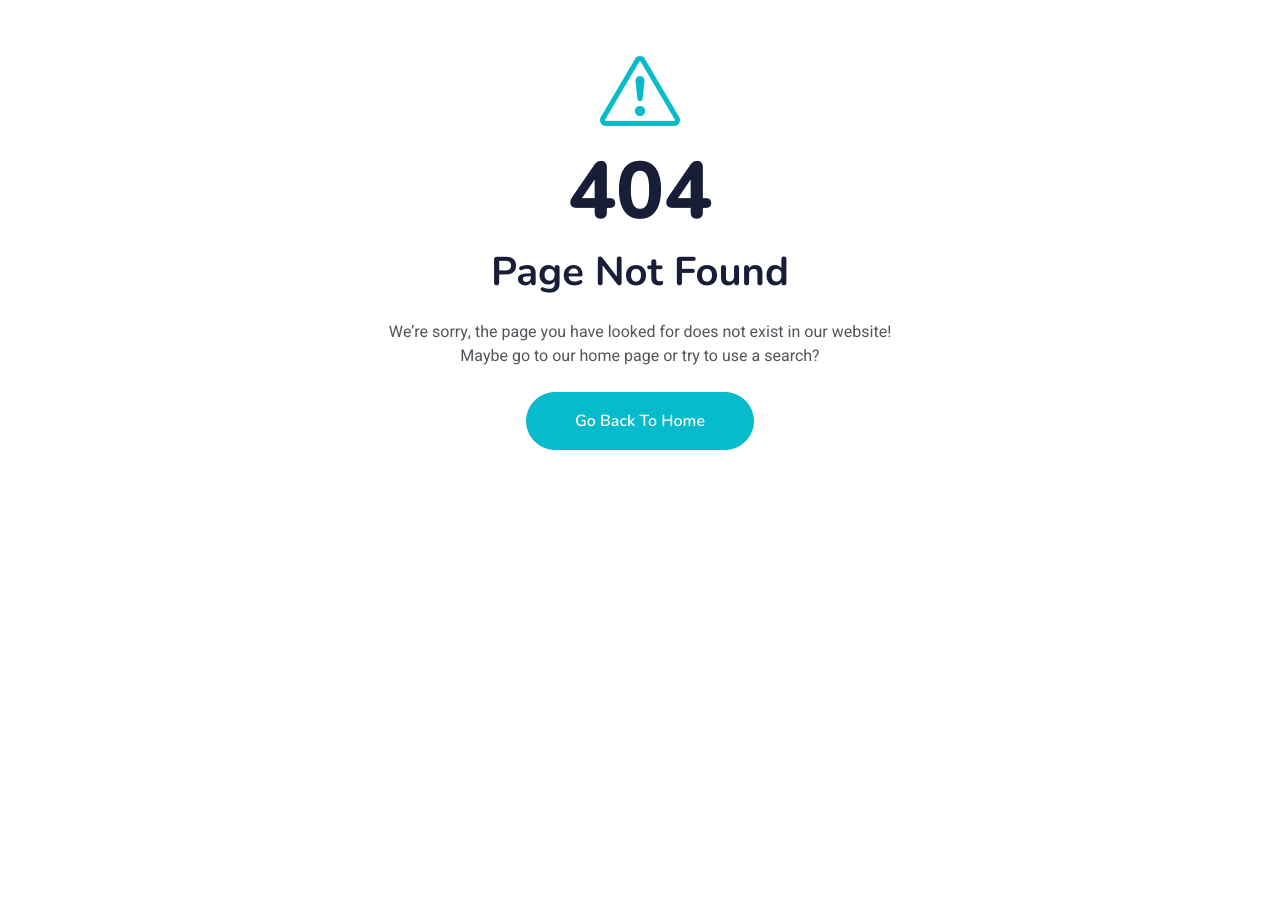
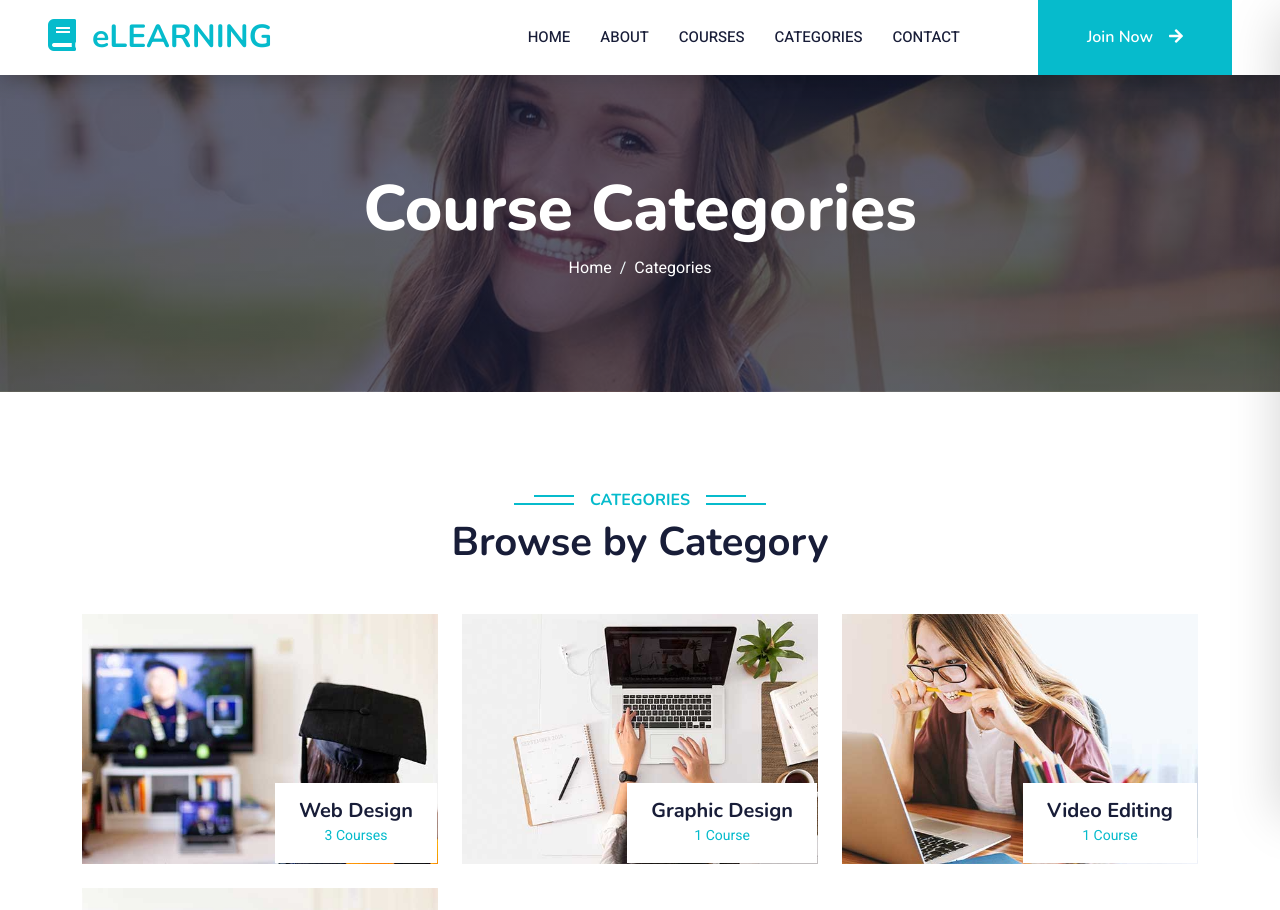
Before and after one commit to anasfalah3/LearnTech, a React (Vite) app in the folder frontend/: page /categories in a window 1280 px wide. Before the commit this address had no page. Shown: the top 910 px of the page. Before the commit the page ends 800 px from the top, so only its background shows below. Built offline with nearby package versions, Linux system fonts and the light colour scheme.

Commit message:
feat: add Categories page and update routing

```diff
--- a/frontend/src/components/common/Navbar.jsx
+++ b/frontend/src/components/common/Navbar.jsx
@@ -26,6 +26,7 @@ function Navbar() {
                     <Link to="/" className="nav-item nav-link">Home</Link>
                     <Link to="/about" className="nav-item nav-link">About</Link>
                     <Link to="/courses" className="nav-item nav-link">Courses</Link>
+                    <Link to="/categories" className="nav-item nav-link">Categories</Link>
                     <Link to="/contact" className="nav-item nav-link">Contact</Link>
                     {isAuthenticated && (
                         <>
--- a/frontend/src/data/courses.js
+++ b/frontend/src/data/courses.js
@@ -55,7 +55,7 @@ export const courses = [
             rating: 4.7,
             students: 276,
             hours: '7.3',
-            image: 'assets/img/course-4.jpg',
+            image: 'assets/img/course-1.jpg',
             description: 'Understand digital marketing channels, SEO, paid ads, email campaigns, and analytics for growing online audiences.',
             details: 'This course gives you the tools to launch campaigns, optimize traffic, and measure results across major marketing platforms.'
       },
@@ -70,7 +70,7 @@ export const courses = [
             rating: 4.9,
             students: 295,
             hours: '9.0',
-            image: 'assets/img/course-5.jpg',
+            image: 'assets/img/course-2.jpg',
             description: 'Build user-centered interfaces with wireframes, prototyping, and usability testing in this practical design course.',
             details: 'Focus on user research, interaction design, and visual consistency to create products people love to use.'
       },
@@ -85,7 +85,7 @@ export const courses = [
             rating: 4.5,
             students: 170,
             hours: '5.2',
-            image: 'assets/img/course-6.jpg',
+            image: 'assets/img/course-3.jpg',
             description: 'Take your CSS skills to the next level with grid, flexbox, animations, and responsive layouts.',
             details: 'Learn new layout approaches, custom components, and CSS best practices for modern web projects.'
       }
--- a/frontend/src/pages/public/CategoryPage.jsx
+++ b/frontend/src/pages/public/CategoryPage.jsx
@@ -0,0 +1,78 @@
+import { useMemo } from 'react'
+import { Link } from 'react-router-dom'
+import { courses as courseData } from '../../data/courses'
+
+function CategoryPage() {
+      const categories = useMemo(() => {
+            const categoryMap = courseData.reduce((acc, course) => {
+                  if (!acc[course.category]) {
+                        acc[course.category] = {
+                              name: course.category,
+                              slug: course.category.toLowerCase().replace(/\s+/g, '-'),
+                              count: 0,
+                              image: course.image // Use first course's image as category image
+                        }
+                  }
+                  acc[course.category].count++
+                  return acc
+            }, {})
+            return Object.values(categoryMap)
+      }, [])
+
+      return (
+            <>
+                  {/* Header Start */}
+                  <div className="container-fluid bg-primary py-5 mb-5 page-header">
+                        <div className="container py-5">
+                              <div className="row justify-content-center">
+                                    <div className="col-lg-10 text-center">
+                                          <h1 className="display-3 text-white animated slideInDown">Course Categories</h1>
+                                          <nav aria-label="breadcrumb">
+                                                <ol className="breadcrumb justify-content-center">
+                                                      <li className="breadcrumb-item"><Link className="text-white" to="/">Home</Link></li>
+                                                      <li className="breadcrumb-item text-white active" aria-current="page">Categories</li>
+                                                </ol>
+                                          </nav>
+                                    </div>
+                              </div>
+                        </div>
+                  </div>
+                  {/* Header End */}
+
+                  {/* Categories Start */}
+                  <div className="container-xxl py-5">
+                        <div className="container">
+                              <div className="text-center wow fadeInUp" data-wow-delay="0.1s">
+                                    <h6 className="section-title bg-white text-center text-primary px-3">Categories</h6>
+                                    <h1 className="mb-5">Browse by Category</h1>
+                              </div>
+                              <div className="row g-4">
+                                    {categories.map((category) => (
+                                          <div key={category.name} className="col-lg-4 col-md-6 wow fadeInUp" data-wow-delay="0.1s">
+                                                <Link
+                                                      to={`/courses?category=${encodeURIComponent(category.name)}`}
+                                                      className="position-relative d-block overflow-hidden"
+                                                      style={{ height: "250px" }}
+                                                >
+                                                      <img
+                                                            className="img-fluid w-100 h-100"
+                                                            src={category.image}
+                                                            alt={category.name}
+                                                            style={{ objectFit: "cover" }}
+                                                      />
+                                                      <div className="bg-white text-center position-absolute bottom-0 end-0 py-3 px-4" style={{ margin: "1px" }}>
+                                                            <h5 className="m-0">{category.name}</h5>
+                                                            <small className="text-primary">{category.count} Course{category.count !== 1 ? 's' : ''}</small>
+                                                      </div>
+                                                </Link>
+                                          </div>
+                                    ))}
+                              </div>
+                        </div>
+                  </div>
+                  {/* Categories End */}
+            </>
+      )
+}
+
+export default CategoryPage
--- a/frontend/src/pages/public/CoursesPage.jsx
+++ b/frontend/src/pages/public/CoursesPage.jsx
@@ -1,13 +1,21 @@
-import { useMemo, useState } from 'react'
-import { Link } from 'react-router-dom'
+import { useMemo, useState, useEffect } from 'react'
+import { Link, useSearchParams } from 'react-router-dom'
 import Testimonials from '../../components/common/Testimonials'
 import CourseGrid from '../../components/courses/CourseGrid'
 import CourseFilters from '../../components/courses/CourseFilters'
 import { courses as courseData } from '../../data/courses'
 
 function CoursesPage() {
+      const [searchParams] = useSearchParams()
       const [search, setSearch] = useState('')
       const [category, setCategory] = useState('all')
+
+      useEffect(() => {
+            const categoryParam = searchParams.get('category')
+            if (categoryParam) {
+                  setCategory(categoryParam)
+            }
+      }, [searchParams])
 
       const categories = useMemo(
             () => Array.from(new Set(courseData.map((course) => course.category))),
--- a/frontend/src/pages/public/HomePage.jsx
+++ b/frontend/src/pages/public/HomePage.jsx
@@ -1,4 +1,4 @@
-import React from 'react'
+import { Link } from 'react-router-dom'
 import { Swiper, SwiperSlide } from 'swiper/react';
 import { Navigation, Pagination, Autoplay, EffectFade } from 'swiper/modules';
 import 'swiper/css';
@@ -180,42 +180,42 @@ function HomePage() {
                         <div className="col-lg-7 col-md-6">
                             <div className="row g-3">
                                 <div className="col-lg-12 col-md-12 wow zoomIn" data-wow-delay="0.1s">
-                                    <a className="position-relative d-block overflow-hidden" href="">
+                                    <Link className="position-relative d-block overflow-hidden" to="/courses?category=Web%20Design">
                                         <img className="img-fluid" src="assets/img/cat-1.jpg" alt="" />
                                         <div className="bg-white text-center position-absolute bottom-0 end-0 py-2 px-3" style={{ margin: "1px" }}>
                                             <h5 className="m-0">Web Design</h5>
-                                            <small className="text-primary">49 Courses</small>
+                                            <small className="text-primary">3 Courses</small>
                                         </div>
-                                    </a>
+                                    </Link>
                                 </div>
                                 <div className="col-lg-6 col-md-12 wow zoomIn" data-wow-delay="0.3s">
-                                    <a className="position-relative d-block overflow-hidden" href="">
+                                    <Link className="position-relative d-block overflow-hidden" to="/courses?category=Graphic%20Design">
                                         <img className="img-fluid" src="assets/img/cat-2.jpg" alt="" />
                                         <div className="bg-white text-center position-absolute bottom-0 end-0 py-2 px-3" style={{ margin: "1px" }}>
                                             <h5 className="m-0">Graphic Design</h5>
-                                            <small className="text-primary">49 Courses</small>
+                                            <small className="text-primary">1 Course</small>
                                         </div>
-                                    </a>
+                                    </Link>
                                 </div>
                                 <div className="col-lg-6 col-md-12 wow zoomIn" data-wow-delay="0.5s">
-                                    <a className="position-relative d-block overflow-hidden" href="">
+                                    <Link className="position-relative d-block overflow-hidden" to="/courses?category=Video%20Editing">
                                         <img className="img-fluid" src="assets/img/cat-3.jpg" alt="" />
                                         <div className="bg-white text-center position-absolute bottom-0 end-0 py-2 px-3" style={{ margin: "1px" }}>
                                             <h5 className="m-0">Video Editing</h5>
-                                            <small className="text-primary">49 Courses</small>
+                                            <small className="text-primary">1 Course</small>
                                         </div>
-                                    </a>
+                                    </Link>
                                 </div>
                             </div>
                         </div>
                         <div className="col-lg-5 col-md-6 wow zoomIn" data-wow-delay="0.7s" style={{ minHeight: "350px" }}>
-                            <a className="position-relative d-block h-100 overflow-hidden" href="">
+                            <Link className="position-relative d-block h-100 overflow-hidden" to="/courses?category=Online%20Marketing">
                                 <img className="img-fluid position-absolute w-100 h-100" src="assets/img/cat-4.jpg" alt="" style={{ objectFit: "cover" }} />
                                 <div className="bg-white text-center position-absolute bottom-0 end-0 py-2 px-3" style={{ margin: "1px" }}>
                                     <h5 className="m-0">Online Marketing</h5>
-                                    <small className="text-primary">49 Courses</small>
+                                    <small className="text-primary">1 Course</small>
                                 </div>
-                            </a>
+                            </Link>
                         </div>
                     </div>
                 </div>
--- a/frontend/src/router/AppRouter.jsx
+++ b/frontend/src/router/AppRouter.jsx
@@ -45,7 +45,7 @@ export default function AppRouter() {
             <Route path="/about" element={<AboutPage />} />
             <Route path="/courses" element={<CoursesPage />} />
             <Route path="/courses/:slug" element={<CourseDetailPage />} />
-            {/* <Route path="/categories/:slug" element={<CategoryPage />} /> */}
+            <Route path="/categories" element={<CategoryPage />} />
             <Route path="/contact" element={<ContactPage />} />
             <Route path="/login" element={<LoginPage />} />
             <Route path="/register" element={<RegisterPage />} />
```
